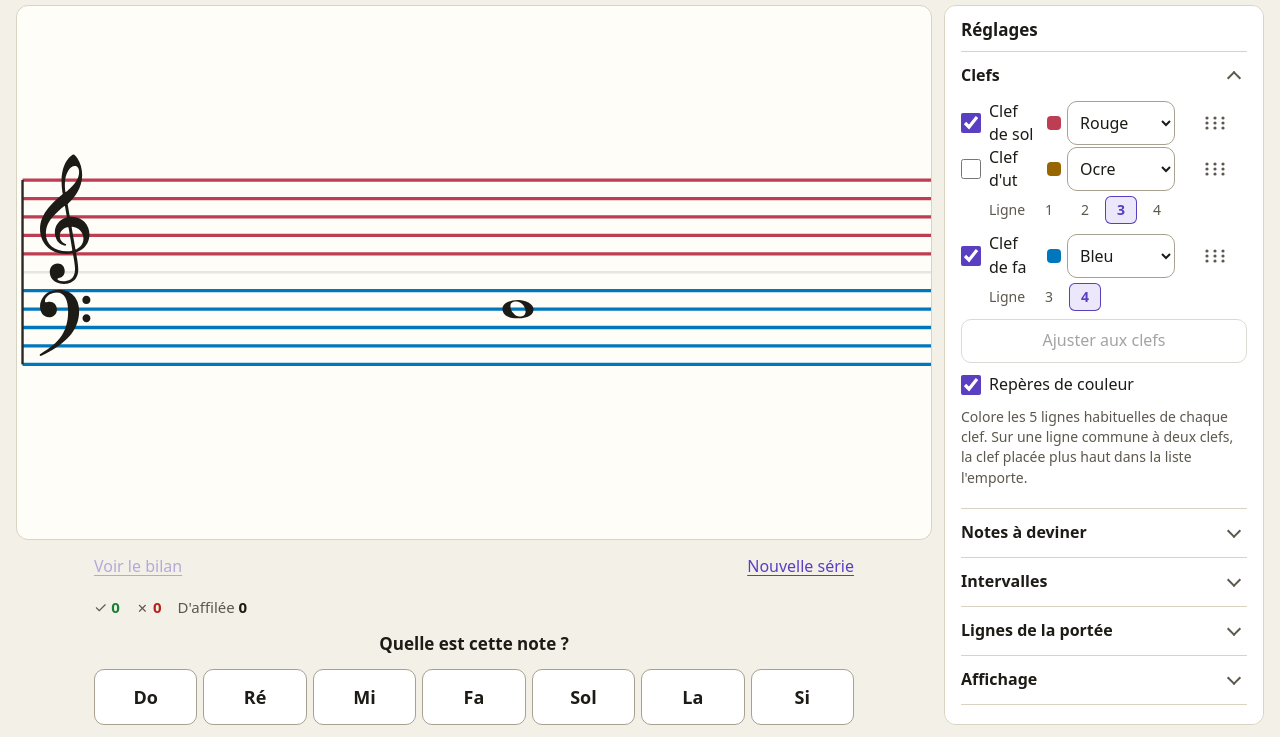
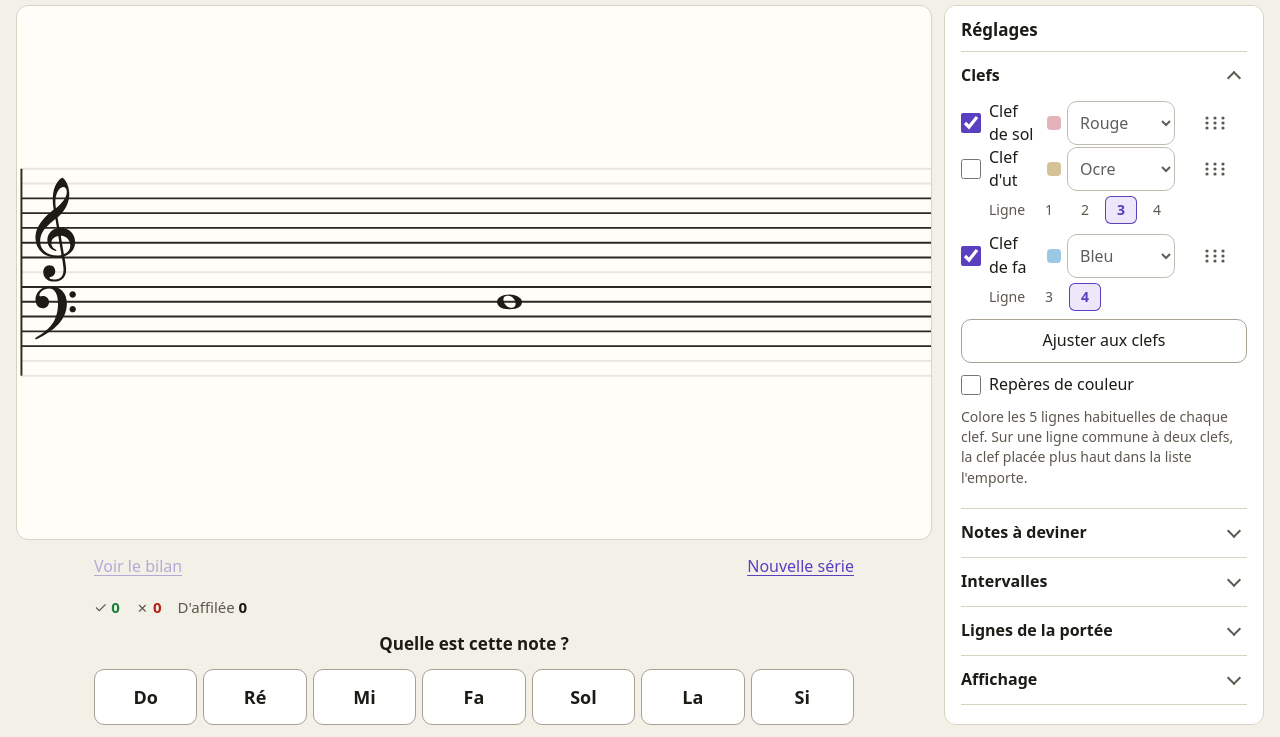
Before and after one commit to Nelyah/music-guess, a plain HTML site: page index.html in a window 1280 px wide. Shown: the part 63-800 px from the top of the page. Drawn offline with Linux system fonts and the light colour scheme.

Commit message:
Default to plain black clef lines with two faint lines above and below, and keep lines outside the clefs faint without colour guides

```diff
--- a/index.html
+++ b/index.html
@@ -404,7 +404,7 @@ main[data-mode="group"] .clef-row { grid-template-columns: minmax(0, 1fr); }
 
 .ledger, .barline { stroke: var(--staff); }
 .staff-line, .ref-line { stroke: var(--guide); }
-main[data-guides="true"] .staff-line { stroke: color-mix(in oklab, var(--guide) var(--mute), var(--paper)); }
+.phantom-line { stroke: color-mix(in oklab, var(--guide) var(--mute), var(--paper)); }
 .clef-glyph { fill: var(--ink); }
 .note .head { fill: var(--ink); }
 .note.is-selected .head { fill: var(--accent); }
@@ -691,8 +691,8 @@ const INTERVAL_SHORT = ["2de", "3ce", "4te", "5te", "6te", "7e", "8ve"];
 const INTERVALS = [2, 3, 4, 5, 6, 7, 8];
 const LINE_MIN = 0;
 const LINE_MAX = 62;
-const DEFAULT_TOP = 38;
-const DEFAULT_BOTTOM = 18;
+const DEFAULT_TOP = 42;
+const DEFAULT_BOTTOM = 14;
 const REACH_MAX = 8;
 const REACH_DEFAULT = 2;
 const NOTES_MAX = 200;
@@ -852,10 +852,11 @@ const RHYTHMS = new Map([
 ]);
 
 class StaffView {
-  constructor(bottom, top, clefs, guides) {
+  constructor(bottom, top, clefs, phantom, guides) {
     this.bottom = bottom;
     this.top = top;
     this.clefs = clefs;
+    this.phantom = phantom;
     this.guides = guides;
   }
 }
@@ -873,7 +874,7 @@ class Settings {
     this.top = DEFAULT_TOP;
     this.bottom = DEFAULT_BOTTOM;
     this.reach = new Map(Object.values(ClefId).map((id) => [id, new Reach()]));
-    this.guides = true;
+    this.guides = false;
     this.order = FAMILIES.map((f) => f.id);
     this.staffLines = new Map(FAMILIES.map((f) => [f.id, f.defaultLine]));
     this.groupLines = new Map(FAMILIES.map((f) => [f.id, new Set([f.defaultLine])]));
@@ -1495,10 +1496,10 @@ function noteMarks(target, answer, finished) {
 
 function staffView() {
   const st = state.settings;
-  if (state.mode !== Mode.GROUPS) return new StaffView(st.bottom, st.top, visibleClefs(), st.guides);
+  if (state.mode !== Mode.GROUPS) return new StaffView(st.bottom, st.top, visibleClefs(), true, st.guides);
   const g = state.guess;
   const clefs = activePanel() === Panel.GUESS && g.clef ? [plainClef(g.clef)] : [];
-  return new StaffView(PLAIN_LOW, PLAIN_HIGH, clefs, false);
+  return new StaffView(PLAIN_LOW, PLAIN_HIGH, clefs, false, false);
 }
 
 function groupSize() {
@@ -1608,14 +1609,15 @@ function glyph(parent, d, x, y, s, cls) {
 function drawLines(svg, L, x1, x2) {
   const st = state.settings;
   const v = L.view;
-  const ranked = v.guides ? rankedClefs() : [];
+  const ranked = v.phantom ? rankedClefs() : [];
   for (let p = v.bottom; p <= v.top; p += 2) {
     const owner = ranked.find((c) => p >= c.staffLow && p <= c.staffHigh);
+    const coloured = owner && v.guides;
     svgEl("line", {
       x1, x2, y1: L.y(p), y2: L.y(p),
-      class: owner ? "ref-line" : "staff-line",
-      "data-guide": owner ? st.colors.get(owner.id) : LineColor.NEUTRAL,
-      "stroke-width": owner ? L.refWidth : L.lineWidth,
+      class: owner ? "ref-line" : v.phantom ? "staff-line phantom-line" : "staff-line",
+      "data-guide": coloured ? st.colors.get(owner.id) : LineColor.NEUTRAL,
+      "stroke-width": coloured ? L.refWidth : L.lineWidth,
     }, svg);
   }
 }
@@ -1632,7 +1634,7 @@ function drawClefs(L) {
 }
 
 function mutedLine(v, p) {
-  if (!v.guides || p % 2 !== 0 || p < v.bottom || p > v.top) return false;
+  if (!v.phantom || p % 2 !== 0 || p < v.bottom || p > v.top) return false;
   return !v.clefs.some((c) => p >= c.staffLow && p <= c.staffHigh);
 }
 
@@ -2046,7 +2048,6 @@ function renderPanels() {
   $("guides").checked = st.guides;
   document.documentElement.dataset.theme = st.theme;
   for (const input of themeInputs) input.checked = input.value === st.theme;
-  app.dataset.guides = String(st.guides && state.mode !== Mode.GROUPS);
   for (const input of intervalInputs) {
     input.checked = st.intervals.has(Number(input.dataset.interval));
     input.disabled = input.checked && st.intervals.size === 1;
```
